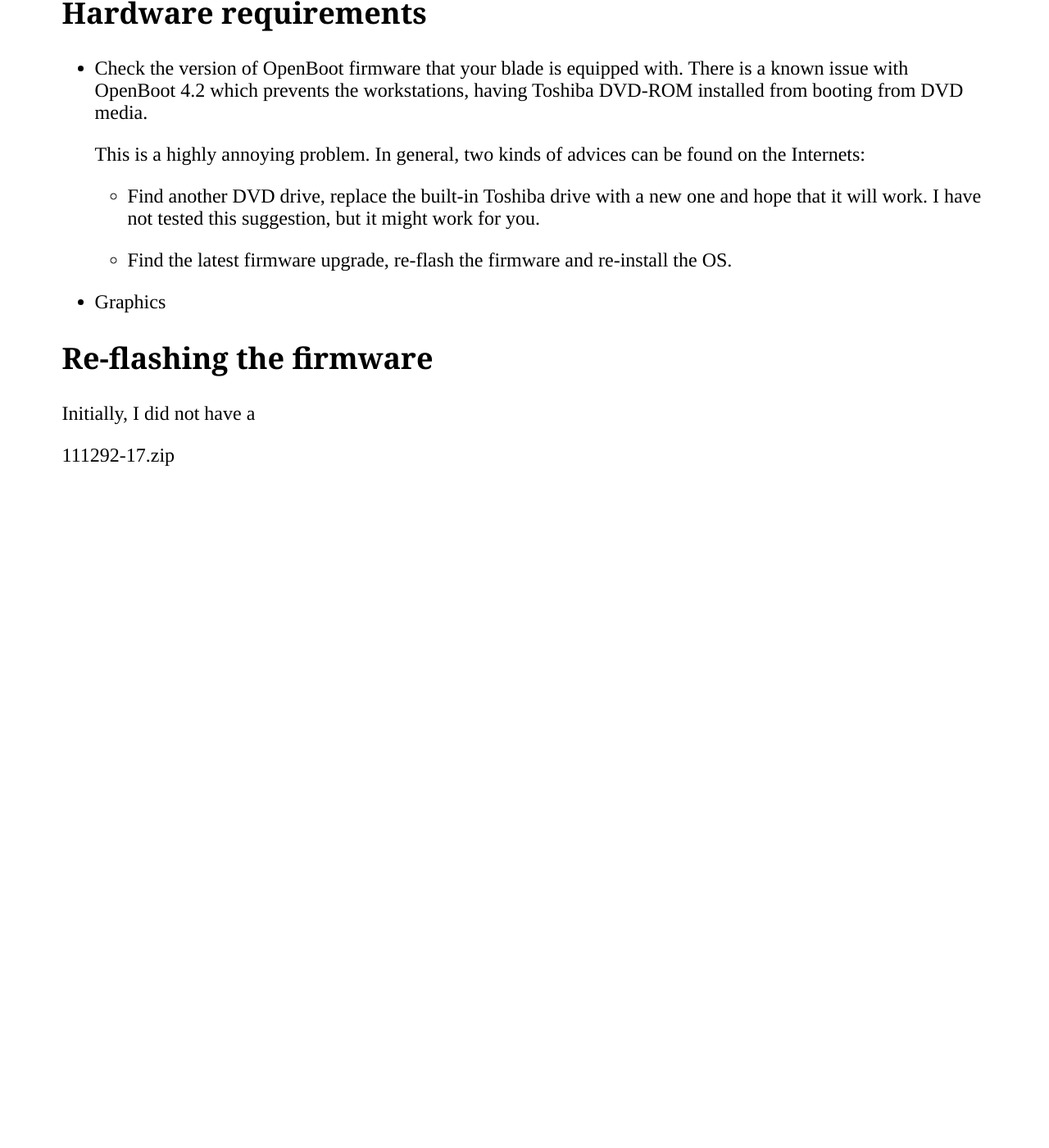
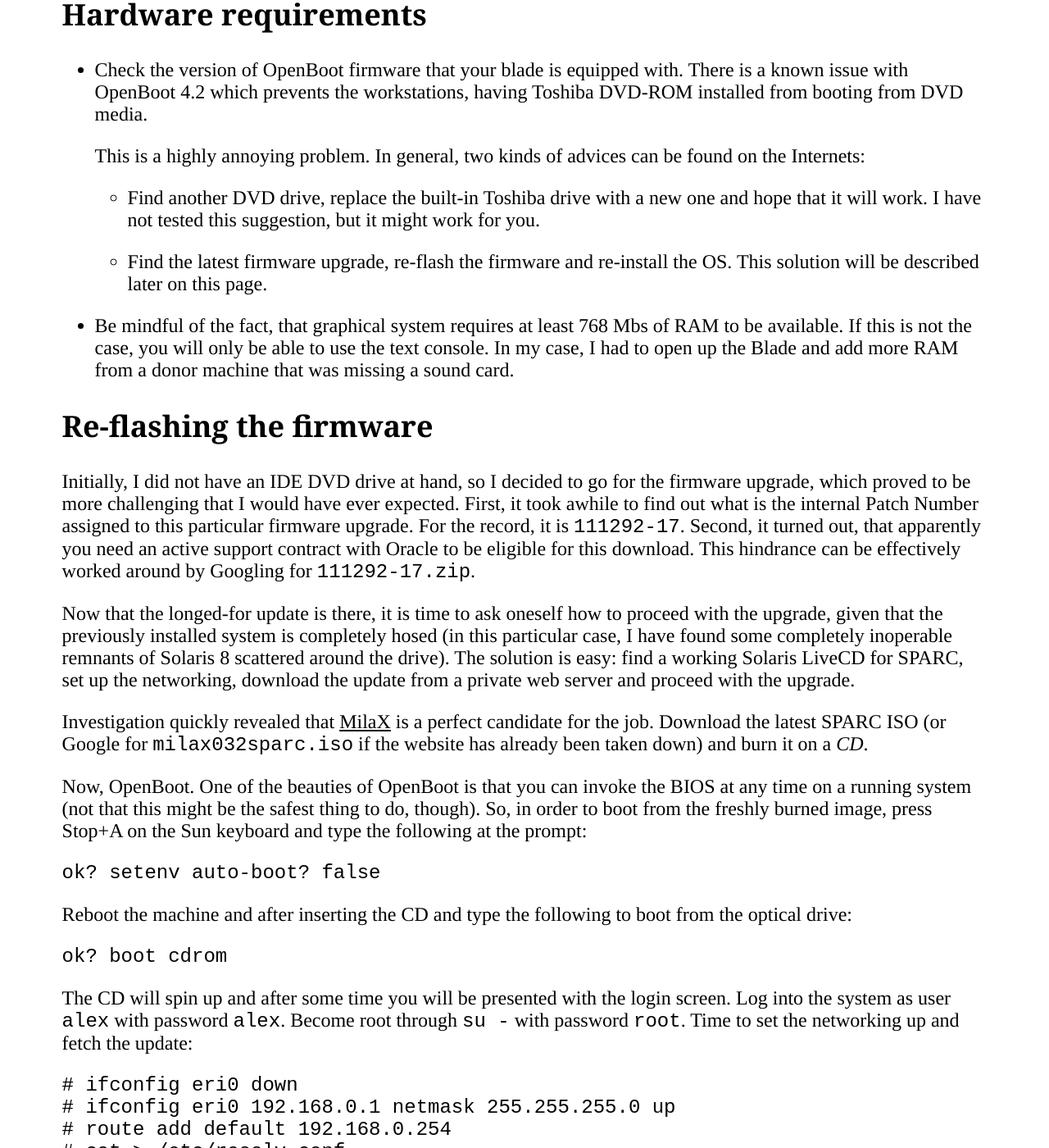
Before and after one commit to zyv/zyv.github.io, a Jekyll site: the page built from _posts/2010-10-29-installing-solaris-10-sun-blade-1000.md, in a window 1280 px wide and 1400 px high, scrolled down 301 px. Shown: the whole window at 82% size. Built offline with Jekyll 4.4.1, drawn with Linux system fonts in a browser that asks for light colours; before the commit the page ends 931 px from its top, so only the background shows below that; some of the changed text lies outside the part shown.

Commit message:
Almost there with Solaris installation guide
    - Maruku is so full of shit...

```diff
--- a/_posts/2010-10-29-installing-solaris-10-sun-blade-1000.md
+++ b/_posts/2010-10-29-installing-solaris-10-sun-blade-1000.md
@@ -6,7 +6,7 @@ title: Installing Oracle Solaris 10 on Sun Blade 1000
 Introduction
 ------------
 
-So, you are a happy owner that wants to get latest and greatest Oracle Solaris running on a legendary Sun Blade 1000 workstation with glorious double UltraSPARC III CPUs and a fair 1 Gb of RAM? Follow on!
+So, you are a happy owner that wants to get latest and greatest Oracle Solaris running on a legendary `Sun Blade 1000` workstation with glorious double UltraSPARC III CPUs and a fair 1 Gb of RAM? Follow on!
 
 Hardware requirements
 ---------------------
@@ -17,13 +17,54 @@ Hardware requirements
 
     - Find another DVD drive, replace the built-in Toshiba drive with a new one and hope that it will work. I have not tested this suggestion, but it might work for you.
 
-    - Find the latest firmware upgrade, re-flash the firmware and re-install the OS.
+    - Find the latest firmware upgrade, re-flash the firmware and re-install the OS. This solution will be described later on this page.
 
-* Graphics
+*   Be mindful of the fact, that graphical system requires at least 768 Mbs of RAM to be available. If this is not the case, you will only be able to use the text console. In my case, I had to open up the Blade and add more RAM from a donor machine that was missing a sound card.
 
 Re-flashing the firmware
 ------------------------
 
-Initially, I did not have a
+Initially, I did not have an IDE DVD drive at hand, so I decided to go for the firmware upgrade, which proved to be more challenging that I would have ever expected. First, it took awhile to find out what is the internal Patch Number assigned to this particular firmware upgrade. For the record, it is `111292-17`. Second, it turned out, that apparently you need an active support contract with Oracle to be eligible for this download. This hindrance can be effectively worked around by Googling for `111292-17.zip`.
 
-111292-17.zip
+Now that the longed-for update is there, it is time to ask oneself how to proceed with the upgrade, given that the previously installed system is completely hosed (in this particular case, I have found some completely inoperable remnants of Solaris 8 scattered around the drive). The solution is easy: find a working Solaris LiveCD for SPARC, set up the networking, download the update from a private web server and proceed with the upgrade.
+
+Investigation quickly revealed that [MilaX][mlx] is a perfect candidate for the job. Download the latest SPARC ISO (or Google for `milax032sparc.iso` if the website has already been taken down) and burn it on a *CD*.
+
+Now, OpenBoot. One of the beauties of OpenBoot is that you can invoke the BIOS at any time on a running system (not that this might be the safest thing to do, though). So, in order to boot from the freshly burned image, press Stop+A on the Sun keyboard and type the following at the prompt:
+
+    ok? setenv auto-boot? false
+
+Reboot the machine and after inserting the CD and type the following to boot from the optical drive:
+
+    ok? boot cdrom
+
+The CD will spin up and after some time you will be presented with the login screen. Log into the system as user `alex` with password `alex`. Become root through `su -` with password `root`. Time to set the networking up and fetch the update:
+
+    # ifconfig eri0 down
+    # ifconfig eri0 192.168.0.1 netmask 255.255.255.0 up
+    # route add default 192.168.0.254
+    # cat > /etc/resolv.conf
+        nameserver 192.168.0.254
+        ...
+        Ctrl+D
+    # wget http://server.lan/flash-update-Blade1000-latest
+    # wget http://server.lan/flash-update-Blade1000-old
+    # wget http://server.lan/unix.flash-update.SunBlade1000.sh
+    # chmod +x unix.flash-update.SunBlade1000.sh
+    # ./unix.flash-update.SunBlade1000.sh
+
+Answer `yes` and keep the fingers crossed; the magic will happen and the machine will reboot itself when the update is completed.
+
+[mlx]: http://www.milax.org "MilaX, an OpenSolaris-based LiveCD"
+
+Installing Solaris 10 proper
+----------------------------
+
+To be described. Refer to Blastwave. Provide some references, e.g. to Cuddletech.
+
+Conclusion
+----------
+
+Overall, the firmware upgrade process went smoothly and is not nearly as scary as it sounds. However, few issues, such as the difficulty to find the patch and inability to use previously installed system to perform the upgrade required to perform some prior research first.
+
+Solaris 10 installation went extremely smoothly and left feelings of mixed sorrow and joy. Even though I did the mistake of not pre-allocating space for the ZFS database and online upgrades, I probably will not need them anytime soon, so overall it seemed to be too easy to not have a catch.
```
